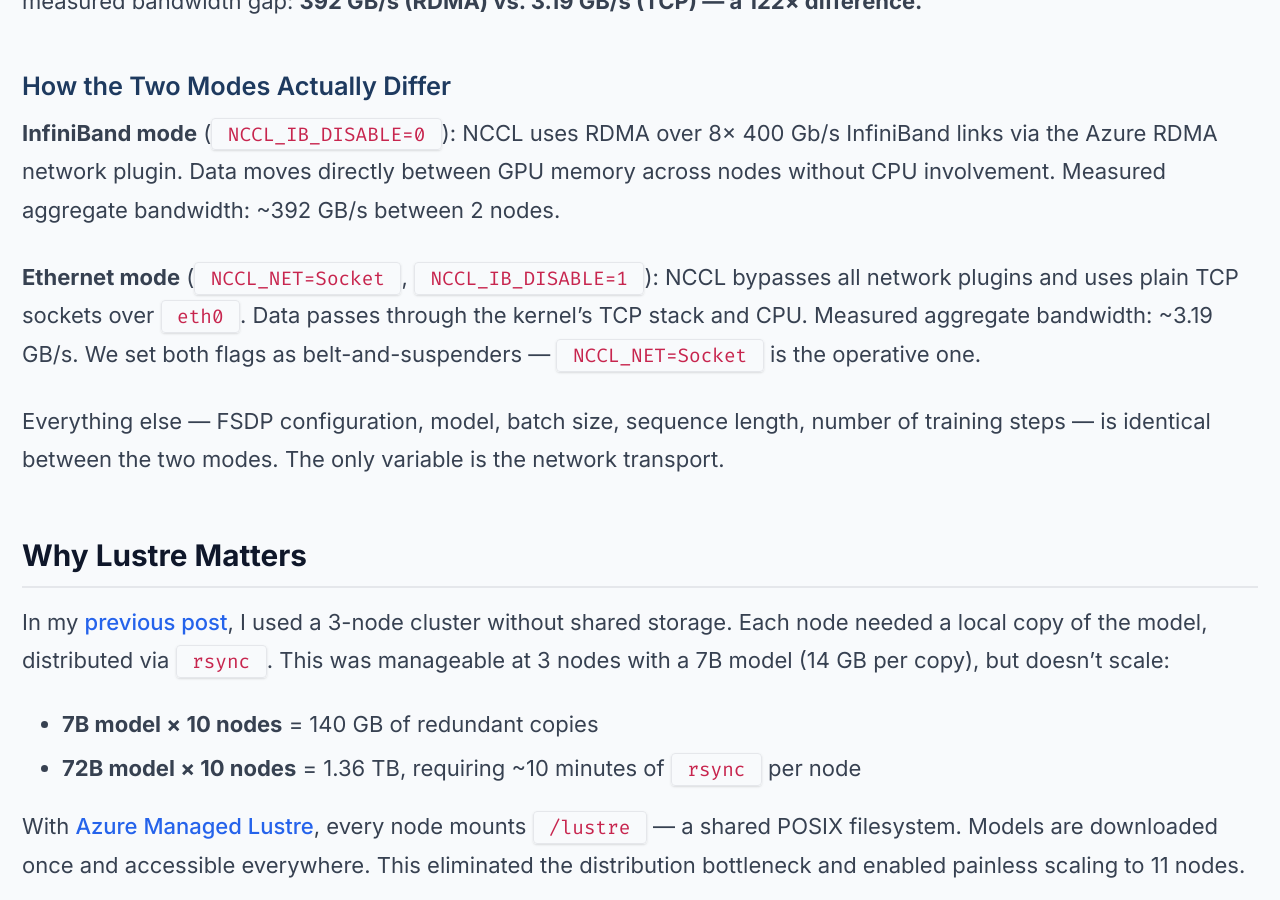
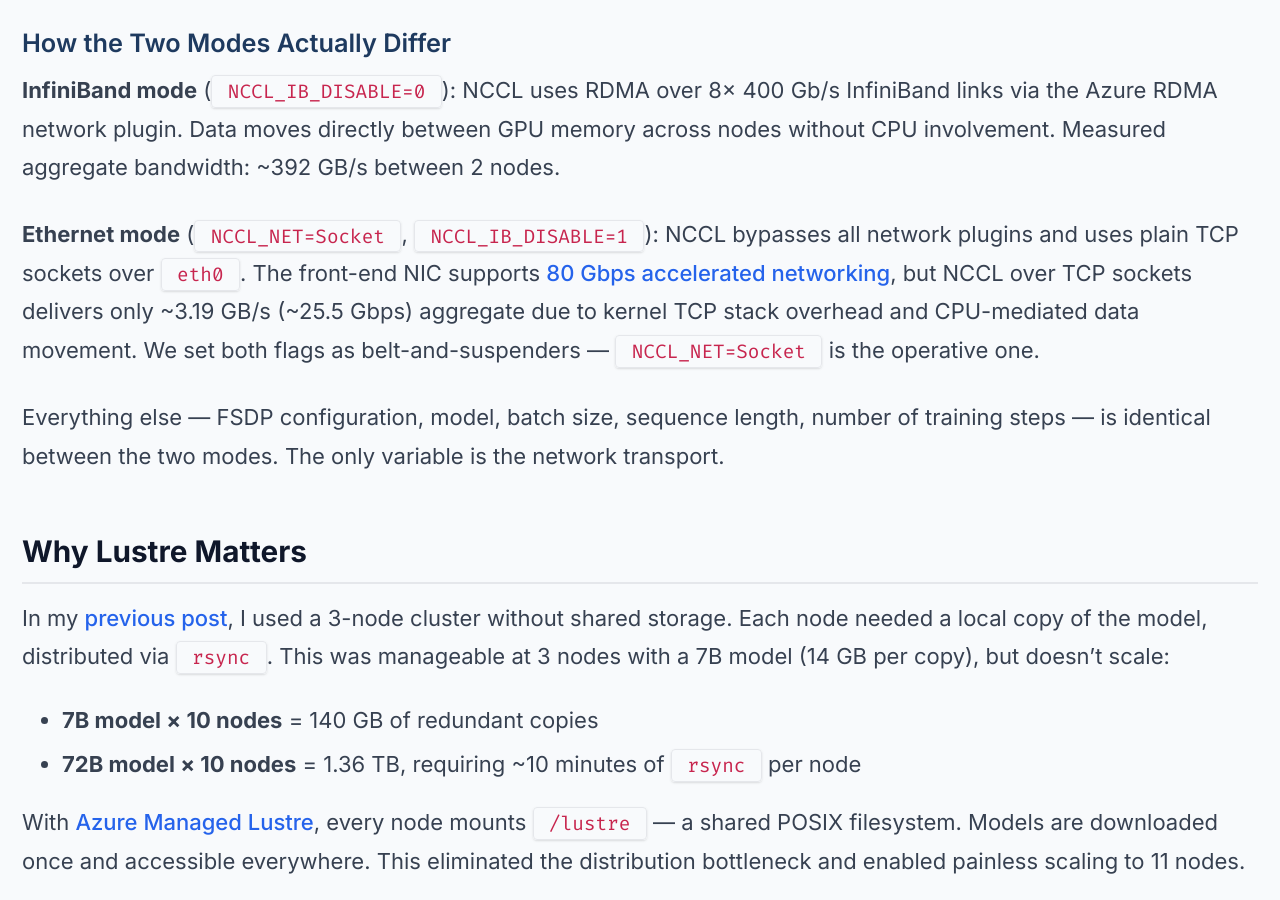
Before and after one commit to JingchaoZhang/JingchaoZhang.github.io, a Jekyll site: the page built from _posts/2026-02-15-IB vs Ethernet Fine-Tuning at Scale.md, in a window 1280 px wide and 900 px high, scrolled down 2428 px. Built offline with Jekyll 4.4.1, drawn with Linux system fonts in a browser that asks for light colours; comment, search, counter and statistics services are not loaded; some of the changed text lies outside the part shown.

Commit message:
Fix ETH bandwidth: remove Inter-node (ETH) table row, cite 80 Gbps from Azure docs

```diff
--- a/_posts/2026-02-15-IB vs Ethernet Fine-Tuning at Scale.md
+++ b/_posts/2026-02-15-IB vs Ethernet Fine-Tuning at Scale.md
@@ -62,7 +61,7 @@
 
 **InfiniBand mode** (`NCCL_IB_DISABLE=0`): NCCL uses RDMA over 8× 400 Gb/s InfiniBand links via the Azure RDMA network plugin. Data moves directly between GPU memory across nodes without CPU involvement. Measured aggregate bandwidth: ~392 GB/s between 2 nodes.
 
-**Ethernet mode** (`NCCL_NET=Socket`, `NCCL_IB_DISABLE=1`): NCCL bypasses all network plugins and uses plain TCP sockets over `eth0`. Data passes through the kernel's TCP stack and CPU. Measured aggregate bandwidth: ~3.19 GB/s. We set both flags as belt-and-suspenders — `NCCL_NET=Socket` is the operative one.
+**Ethernet mode** (`NCCL_NET=Socket`, `NCCL_IB_DISABLE=1`): NCCL bypasses all network plugins and uses plain TCP sockets over `eth0`. The front-end NIC supports [80 Gbps accelerated networking](https://learn.microsoft.com/en-us/azure/virtual-machines/sizes/gpu-accelerated/ndh100v5-series?tabs=sizenetworking), but NCCL over TCP sockets delivers only ~3.19 GB/s (~25.5 Gbps) aggregate due to kernel TCP stack overhead and CPU-mediated data movement. We set both flags as belt-and-suspenders — `NCCL_NET=Socket` is the operative one.
 
 Everything else — FSDP configuration, model, batch size, sequence length, number of training steps — is identical between the two modes. The only variable is the network transport.
 
```
Also changed, not shown: other parts of _posts/2026-02-15-IB vs Ethernet Fine-Tuning at Scale.md (+0 -1 lines).
